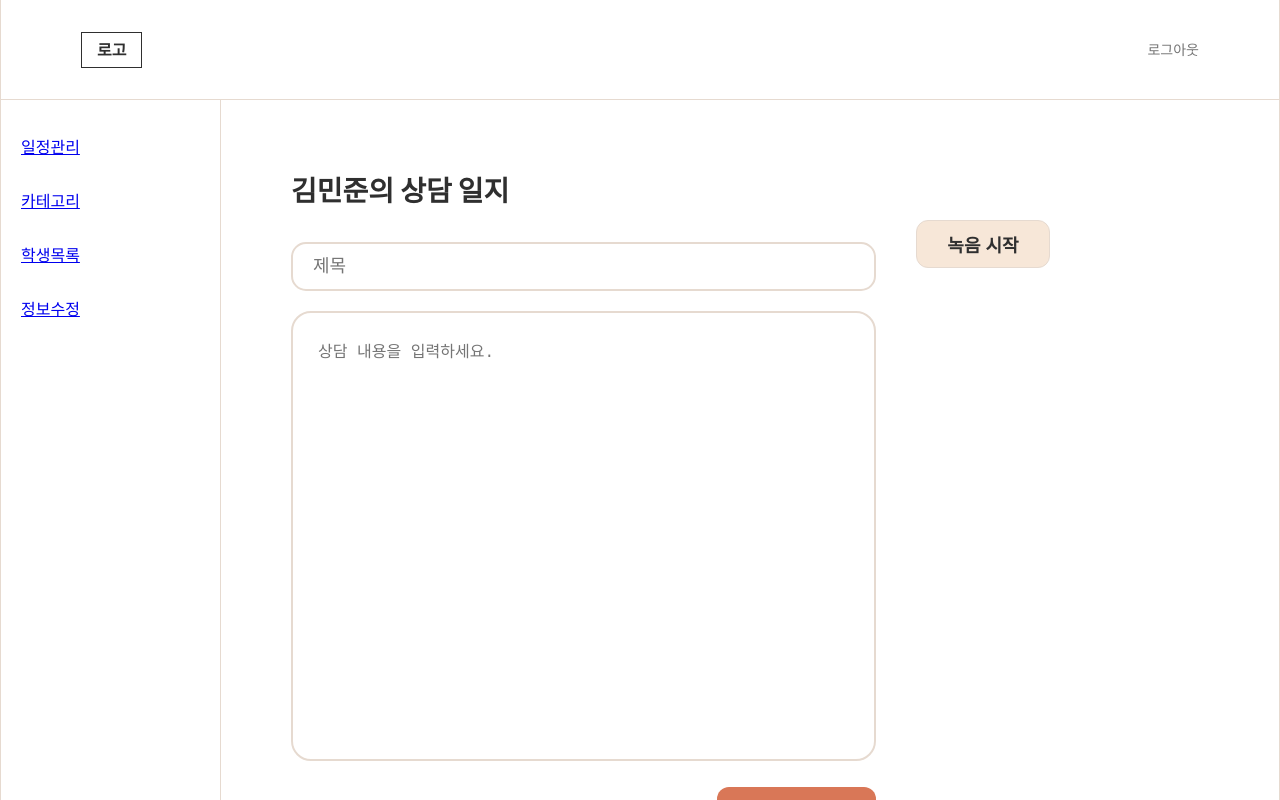
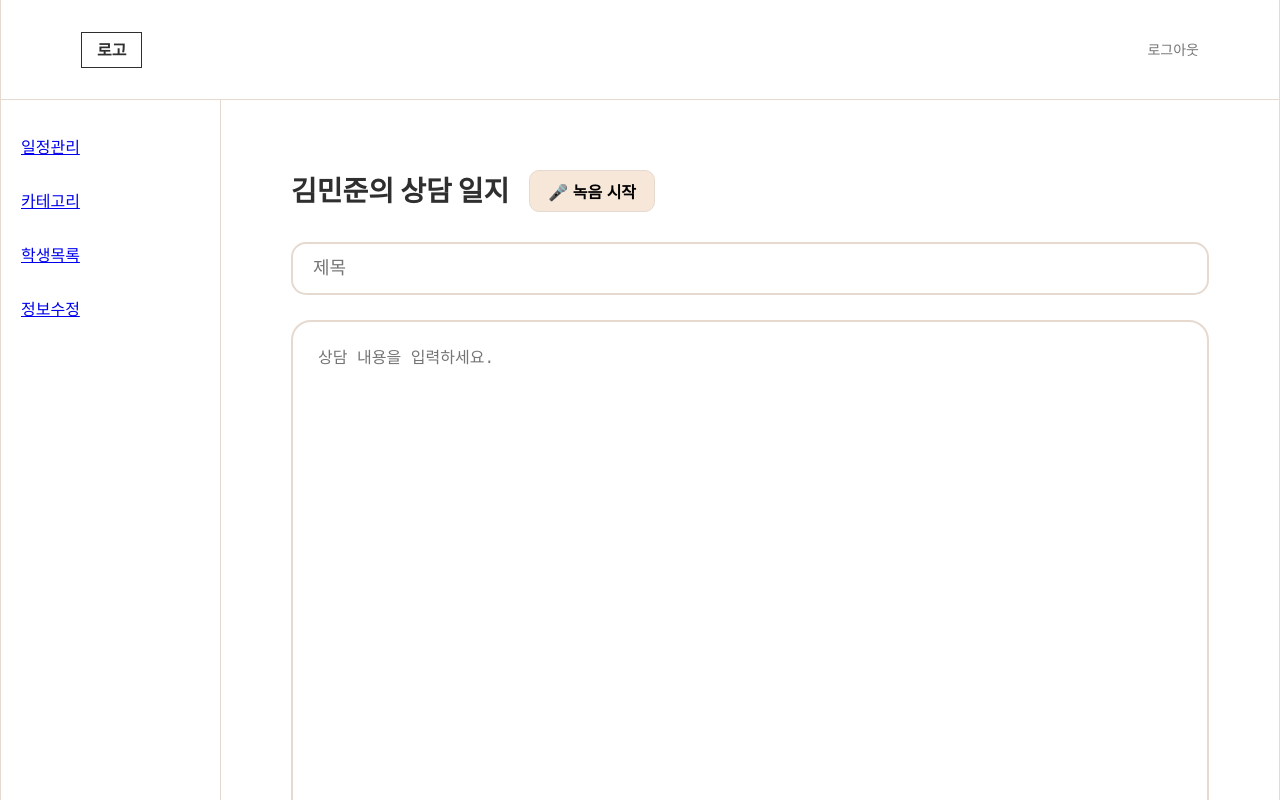
Before and after one commit to MUNJI-KANG/JINRO_IS_BACK, a React app in the folder JINRO_PROJ/frontend/: page /counselor/report/counseling in a window 1280 px wide. Shown: the top 800 px of the page. Built offline with nearby package versions, Linux system fonts and the light colour scheme; the HTML template or start-up script is replaced by a standard one.

Commit message:
HW 최종리포트쪽 작업

```diff
--- a/JINRO_PROJ/frontend/src/css/counselor_css/CCounseling.css
+++ b/JINRO_PROJ/frontend/src/css/counselor_css/CCounseling.css
@@ -2,264 +2,235 @@
    COUNSELING LAYOUT
 ================================ */
 
-.c-counseling-container {
+.c-counseling-container{
 
-  display: flex;
+  display:flex;
+  padding:40px;
+  max-width:1400px;
+  margin:0 auto;
 
-  gap: 40px;
-
-  padding: 40px;
-
-  max-width: 1300px;
-
-  margin: 0 auto;
 }
 
-.main-content { flex: 2; }
+.main-content{
 
-.side-content {
+  width:100%;
 
-  flex: 1;
-
-  position: relative;
-
-  padding-top: 50px;
 }
 
 /* ===============================
    TITLE
 ================================ */
 
-.student-title {
+.title-row{
 
-  font-size: 28px;
+  display:flex;
 
-  font-weight: 800;
+  align-items:center;
 
-  margin-bottom: 30px;
+  gap:20px;
 
-  color: var(--text-main);
+  margin-bottom:30px;
+
+}
+
+
+.student-title{
+
+  font-size:28px;
+  font-weight:800;
+  color:var(--text-main);
+
+}
+
+/* ===============================
+   RECORD CONTROL
+================================ */
+
+.record-control{
+
+  display:flex;
+  align-items:center;
+  gap:10px;
+
+}
+
+.record-box{
+
+  display:flex;
+  align-items:center;
+  gap:12px;
+
+  padding:12px 10px;
+
+  border:1px solid var(--border);
+  border-radius:12px;
+
+  background:var(--bg-card);
+
+}
+
+.rec-text{
+
+  font-weight:700;
+  font-size:14px;
+
+}
+
+.rec-dot{
+
+  color:red;
+  margin-left:4px;
+
+  animation:blink 1s infinite;
+
 }
 
 /* ===============================
    INPUT GROUP
 ================================ */
 
-.input-group {
+.input-group{
 
-  position: relative;
+  margin-bottom:25px;
 
-  margin-bottom: 20px;
 }
 
-.num-badge {
+.title-input{
 
-  position: absolute;
+  width:100%;
+  padding:14px 20px;
 
-  left: -35px;
+  border:2px solid var(--border);
+  border-radius:15px;
 
-  top: 5px;
+  font-size:18px;
 
-  background: #ff4d4d;
+  background:var(--bg-card);
 
-  color: #fff;
-
-  width: 25px;
-
-  height: 25px;
-
-  border-radius: 50%;
-
-  display: flex;
-
-  justify-content: center;
-
-  align-items: center;
-
-  font-size: 14px;
-
-  font-weight: bold;
 }
 
-/* ===============================
-   INPUT
-================================ */
+.title-input:focus{
 
-.title-input {
+  border-color:var(--primary);
+  outline:none;
 
-  width: 100%;
-
-  padding: 12px 20px;
-
-  border: 2px solid var(--border);
-
-  border-radius: 15px;
-
-  font-size: 18px;
-
-  background: var(--bg-card);
-}
-
-.title-input:focus {
-
-  border-color: var(--primary);
-
-  outline: none;
 }
 
 /* ===============================
    TEXTAREA
 ================================ */
 
-.content-textarea {
+.content-textarea{
 
-  width: 100%;
+  width:100%;
+  height:520px;
 
-  height: 450px;
+  padding:25px;
 
-  padding: 25px;
+  border:2px solid var(--border);
+  border-radius:20px;
 
-  border: 2px solid var(--border);
+  font-size:16px;
+  line-height:1.6;
 
-  border-radius: 20px;
+  resize:none;
 
-  font-size: 16px;
+  background:var(--bg-card);
 
-  resize: none;
-
-  background: var(--bg-card);
 }
 
-.content-textarea:focus {
+.content-textarea:focus{
 
-  border-color: var(--primary);
+  border-color:var(--primary);
+  outline:none;
 
-  outline: none;
 }
 
 /* ===============================
-   FORM FOOTER
+   SUBMIT
 ================================ */
 
-.form-footer {
+.form-footer{
 
-  display: flex;
+  display:flex;
+  justify-content:flex-end;
+  margin-top:20px;
 
-  justify-content: flex-end;
-
-  position: relative;
-
-  margin-top: 15px;
 }
 
-.btn-submit {
+.btn-submit{
 
-  background: var(--primary);
+  background:var(--primary);
 
-  border: none;
+  border:none;
 
-  padding: 10px 40px;
+  padding:12px 45px;
 
-  border-radius: 12px;
+  border-radius:12px;
 
-  font-size: 20px;
+  font-size:20px;
+  font-weight:800;
 
-  font-weight: 800;
+  cursor:pointer;
 
-  cursor: pointer;
+  color:#fff;
 
-  color: #fff;
-
-  transition: all .2s ease;
-}
-
-.btn-submit:hover {
-
-  background: var(--primary-hover);
-
-  transform: translateY(-1px);
 }
 
 /* ===============================
    RECORD BUTTON
 ================================ */
 
-.btn-record {
+.btn-record{
 
-  background: var(--accent);
+  background:var(--accent);
 
-  border: 1px solid var(--border);
+  border:1px solid var(--border);
 
-  padding: 10px 30px;
+  padding:8px 18px;
 
-  border-radius: 12px;
+  border-radius:10px;
 
-  font-size: 18px;
+  font-size:16px;
+  font-weight:700;
 
-  font-weight: 800;
+  cursor:pointer;
 
-  cursor: pointer;
-
-  color: var(--text-main);
 }
 
-/* ===============================
-   VIDEO BOX
-================================ */
+.btn-record.small{
 
-.video-box {
+  padding:6px 10px;
+  font-size:14px;
 
-  border: 1px solid var(--border);
-
-  border-radius: 20px;
-
-  padding: 20px;
-
-  background: var(--bg-card);
-
-  text-align: center;
-
-  box-shadow: var(--shadow);
 }
 
-.video-label {
+.btn-record:hover{
 
-  font-weight: 800;
+  transform:translateY(-1px);
 
-  margin-bottom: 15px;
-
-  font-size: 18px;
-
-  color: var(--text-main);
 }
 
-.rec-dot {
+.record-timer{
 
-  color: red;
+  font-weight:700;
 
-  font-size: 14px;
+  font-size:14px;
 
-  margin-left: 10px;
+  margin-left:6px;
 
-  animation: blink 1s infinite;
-}
+  color:var(--text-main);
 
-.preview-video {
-
-  width: 100%;
-
-  border-radius: 10px;
-
-  background: #000;
-
-  transform: scaleX(-1);
 }
 
 /* ===============================
    ANIMATION
 ================================ */
 
-@keyframes blink {
+@keyframes blink{
 
-  50% { opacity: 0; }
+  50%{
+    opacity:0;
+  }
+
 }
--- a/JINRO_PROJ/frontend/src/pages/counselor/c_report/CCounseling.jsx
+++ b/JINRO_PROJ/frontend/src/pages/counselor/c_report/CCounseling.jsx
@@ -4,94 +4,281 @@ import '../../../css/counselor_css/CCounseling.css';
 import { useNavigate } from "react-router-dom";
 
 const CCounseling = () => {
+
     const navigate = useNavigate();
 
     const [title, setTitle] = useState('');
     const [contents, setContents] = useState('');
-    const [isRecording, setIsRecording] = useState(false);
+    const [recordState, setRecordState] = useState("idle");
 
-    const mediaRecorderRef = useRef(null); // MediaRecorder 객체 참조
-    const audioChunksRef = useRef([]); // 녹음된 오디오 데이터 조각들 저장
+    const [recordTime, setRecordTime] = useState(0);
 
-    // 녹화 시작 함수 (카메라 연결)
+    const timerRef = useRef(null);
+
+    const mediaRecorderRef = useRef(null);
+    const audioChunksRef = useRef([]);
+
+    /* ===============================
+       시간 포맷 (mm:ss)
+    =============================== */
+
+    const formatTime = (sec) => {
+
+        const minutes = Math.floor(sec / 60).toString().padStart(2,"0");
+        const seconds = (sec % 60).toString().padStart(2,"0");
+
+        return `${minutes}:${seconds}`;
+
+    };
+
+    /* ===============================
+       녹음 시작
+    =============================== */
+
     const startRecording = async () => {
+
         try {
-            // 1. 마이크 권한 요청 및 스트림 가져오기
+
             const stream = await navigator.mediaDevices.getUserMedia({ audio: true });
 
-            // 2. MediaRecorder 인스턴스 생성
             mediaRecorderRef.current = new MediaRecorder(stream);
 
-            // 3. 데이터가 들어올 때마다 배열에 담기
             mediaRecorderRef.current.ondataavailable = (event) => {
+
                 if (event.data.size > 0) {
+
                     audioChunksRef.current.push(event.data);
+
                 }
+
             };
 
-            // 4. 녹음이 중지되면 Blob 생성 및 URL 만들기
             mediaRecorderRef.current.onstop = () => {
-                // webm이나 ogg 등 브라우저 지원 형식에 따라 타입 설정
+
                 const audioBlob = new Blob(audioChunksRef.current, { type: 'audio/webm' });
+
                 const url = URL.createObjectURL(audioBlob);
 
-                // 1. 임시 링크(a 태그) 생성
                 const a = document.createElement('a');
-                a.style.display = 'none';
+
                 a.href = url;
-
-                // 2. 다운로드될 파일명 설정 (예: recording_1678881234567.webm)
                 a.download = `recording_${new Date().getTime()}.webm`;
 
-                // 3. 문서에 추가 후 강제 클릭하여 다운로드 트리거
                 document.body.appendChild(a);
                 a.click();
 
-                // 4. 메모리 누수 방지를 위한 정리 작업
                 setTimeout(() => {
+
                     document.body.removeChild(a);
                     window.URL.revokeObjectURL(url);
+
                 }, 100);
 
                 audioChunksRef.current = [];
+
             };
 
             mediaRecorderRef.current.start();
-            setIsRecording(true);
+
+            setRecordState("recording");
+
+            setRecordTime(0);
+
+            timerRef.current = setInterval(() => {
+
+                setRecordTime(prev => prev + 1);
+
+            },1000);
+
         } catch (err) {
+
             alert("오디오 권한이 필요합니다.");
             console.error(err);
+
         }
+
     };
 
-    // 녹화 종료 함수 (스트림 해제)
+    /* ===============================
+       녹음 종료
+    =============================== */
+
     const stopRecording = () => {
+
         if (mediaRecorderRef.current) {
-            // 녹음 중지 트리거 (onstop 이벤트 발생)
+
             mediaRecorderRef.current.stop();
-            setIsRecording(false);
 
-            // 마이크 하드웨어 사용 완전히 종료하기
+            setRecordState("idle");
+
             mediaRecorderRef.current.stream.getTracks().forEach(track => track.stop());
+
         }
+
+        clearInterval(timerRef.current);
+
+        setRecordTime(0);
+
     };
 
+    /* ===============================
+       녹음 일시정지
+    =============================== */
+
+    const pauseRecording = () => {
+
+        if (mediaRecorderRef.current && recordState === "recording") {
+
+            mediaRecorderRef.current.pause();
+
+            setRecordState("paused");
+
+            clearInterval(timerRef.current);
+
+        }
+
+    };
+
+    /* ===============================
+       녹음 재개
+    =============================== */
+
+    const resumeRecording = () => {
+
+        if (mediaRecorderRef.current && recordState === "paused") {
+
+            mediaRecorderRef.current.resume();
+
+            setRecordState("recording");
+
+            timerRef.current = setInterval(() => {
+
+                setRecordTime(prev => prev + 1);
+
+            },1000);
+
+        }
+
+    };
+
+    /* ===============================
+       상담 일지 제출
+    =============================== */
+
     const submitHandle = (e) => {
+
         e.preventDefault();
+
         if (!title) return alert("제목을 입력해주세요.");
 
-        // 작성 완료 시 녹화 종료
-        stopRecording();
-        alert("상담 일지가 저장되었으며 녹화가 종료되었습니다.");
+        if (recordState !== "idle") stopRecording();
+
+        alert("상담 일지가 저장되었으며 녹음이 종료되었습니다.");
+
     };
 
     return (
+
         <div className="c-counseling-container">
+
             <div className="main-content">
-                <h2 className="student-title">김민준의 상담 일지</h2>
+
+                {/* ===============================
+                   TITLE + RECORD CONTROL
+                =============================== */}
+
+                <div className="title-row">
+
+                    <h2 className="student-title">
+                        김민준의 상담 일지
+                    </h2>
+
+                    <div className="record-control">
+
+                        {recordState === "idle" && (
+
+                            <button
+                                className="btn-record"
+                                onClick={startRecording}
+                            >
+                                🎤 녹음 시작
+                            </button>
+
+                        )}
+
+                        {recordState === "recording" && (
+
+                            <div className="record-box">
+
+                                <span className="rec-text">
+                                    녹음중 <span className="rec-dot">●</span>
+                                </span>
+
+                                <span className="record-timer">
+                                    {formatTime(recordTime)}
+                                </span>
+
+                                <button
+                                    className="btn-record small"
+                                    onClick={pauseRecording}
+                                >
+                                    중지
+                                </button>
+
+                                <button
+                                    className="btn-record small"
+                                    onClick={stopRecording}
+                                >
+                                    완료
+                                </button>
+
+                            </div>
+
+                        )}
+
+                        {recordState === "paused" && (
+
+                            <div className="record-box">
+
+                                <span className="rec-text">
+                                    일시정지
+                                </span>
+
+                                <span className="record-timer">
+                                    {formatTime(recordTime)}
+                                </span>
+
+                                <button
+                                    className="btn-record small"
+                                    onClick={resumeRecording}
+                                >
+                                    재시작
+                                </button>
+
+                                <button
+                                    className="btn-record small"
+                                    onClick={stopRecording}
+                                >
+                                    완료
+                                </button>
+
+                            </div>
+
+                        )}
+
+                    </div>
+
+                </div>
+
+
+                {/* ===============================
+                   상담 입력
+                =============================== */}
 
                 <form className="log-form" onSubmit={submitHandle}>
+
                     <div className="input-group">
+
                         <input
                             type='text'
                             placeholder='제목'
@@ -99,36 +286,36 @@ const CCounseling = () => {
                             value={title}
                             onChange={(e) => setTitle(e.target.value)}
                         />
+
                     </div>
 
                     <div className="input-group">
+
                         <textarea
                             className="content-textarea"
                             value={contents}
                             onChange={(e) => setContents(e.target.value)}
                             placeholder="상담 내용을 입력하세요."
                         />
+
                     </div>
 
                     <div className="form-footer">
-                        <button type="submit" className="btn-submit">작성 완료</button>
+
+                        <button type="submit" className="btn-submit">
+                            작성 완료
+                        </button>
+
                     </div>
+
                 </form>
+
             </div>
 
-            <div className="side-content">
-                {!isRecording ? (
-                    /* 기획안에 맞춰 녹화 시작 버튼 표시 */
-                    <button className="btn-record" onClick={startRecording}>녹음 시작</button>
-                ) : (
-                    /* 녹화 중일 때 실시간 영상 프리뷰 표시 */
-                    <div className="video-box">
-                        <p className="video-label">녹음중 <span className="rec-dot">● REC</span></p>
-                    </div>
-                )}
-            </div>
         </div>
+
     );
+
 };
 
 export default CCounseling;
```
Also changed, not shown: JINRO_PROJ/frontend/src/component/ReportAi.jsx (+26 -20 lines), JINRO_PROJ/frontend/src/css/component_css/ReportAi.module.css (+32 -0 lines).
